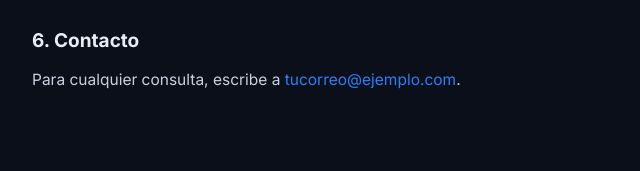
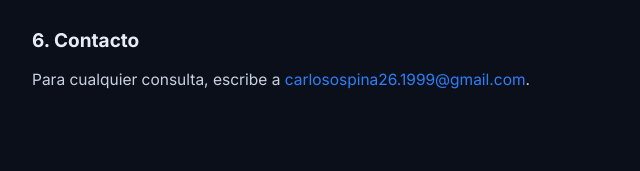
Before and after one commit to GianPierooo/matix-web, a plain HTML site: page terms.html in a window 1280 px wide. Shown: the part 939-1110 px from the top of the page, 252-892 px from the left. Drawn offline with Linux system fonts and the light colour scheme.

Commit message:
Update terms.html

```diff
--- a/terms.html
+++ b/terms.html
@@ -53,7 +53,7 @@
     <p>Estos términos pueden cambiar. La fecha de la última actualización aparece al inicio de la página.</p>
 
     <h2>6. Contacto</h2>
-    <p>Para cualquier consulta, escribe a <a href="mailto:tucorreo@ejemplo.com">tucorreo@ejemplo.com</a>.</p>
+    <p>Para cualquier consulta, escribe a <a href="mailto:carlosospina26.1999@gmail.com">carlosospina26.1999@gmail.com</a>.</p>
   </main>
   <footer>© 2026 Matix · <a href="/index.html">Inicio</a> · <a href="/privacy.html">Privacidad</a></footer>
 </body>
```
